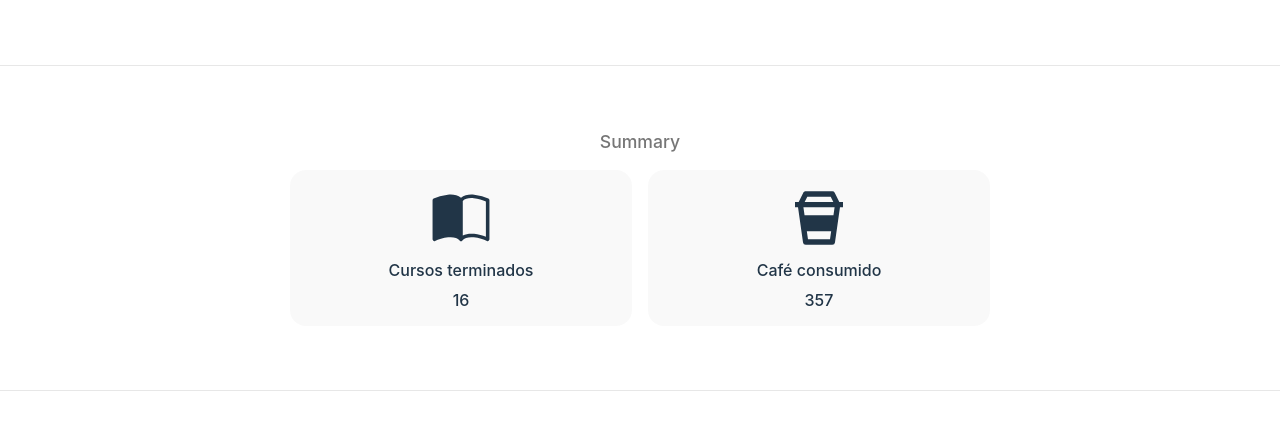
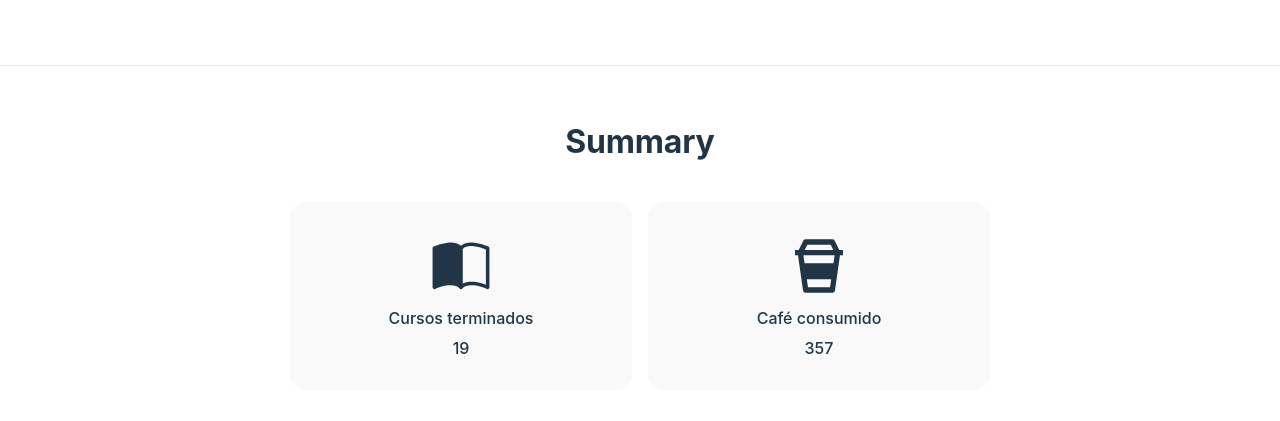
Before and after one commit to LuiSauter/portfolio, a Next.js app: page / in a window 1280 px wide. Shown: the part 1980-2401 px from the top of the page. Built offline with nearby package versions, Linux system fonts and the light colour scheme; grey boxes are pictures that could not be loaded.

Commit message:
fix: set more padding in text of sumary

```diff
--- a/src/components/Sumary/Sumary.tsx
+++ b/src/components/Sumary/Sumary.tsx
@@ -23,14 +23,14 @@ const Sumary: React.FC = () => {
 
   return (
     <section className={style.sumary}>
-      <h3>Summary</h3>
+      <h3 id='sumary'>Summary</h3>
       <div className={style.content}>
         <article className={style.card}>
           <figure>
             <BookIcon />
           </figure>
           <h4>Cursos terminados</h4>
-          <span>{frontStack + backStack}</span>
+          <span>{frontStack + backStack + 3}</span>
         </article>
         <article className={style.card}>
           <figure>
--- a/src/components/Sumary/sumary.module.css
+++ b/src/components/Sumary/sumary.module.css
@@ -20,9 +20,11 @@
 }
 
 .sumary h3 {
-  color: var(--po-text-2);
-  font-size: 1.1rem;
-  font-weight: 500;
+  color: var(--po-text-1);
+  font-size: 2rem;
+  font-weight: 700;
+  letter-spacing: -0.2px;
+  margin-bottom: 2rem;
 }
 
 .card {
@@ -34,7 +36,7 @@
   backdrop-filter: blur(40px);
   width: 100%;
   gap: 0.5rem;
-  padding: 1rem;
+  padding: 2rem 1rem;
   border-radius: 1rem;
   z-index: 1;
   color: var(--po-text-1);
```
